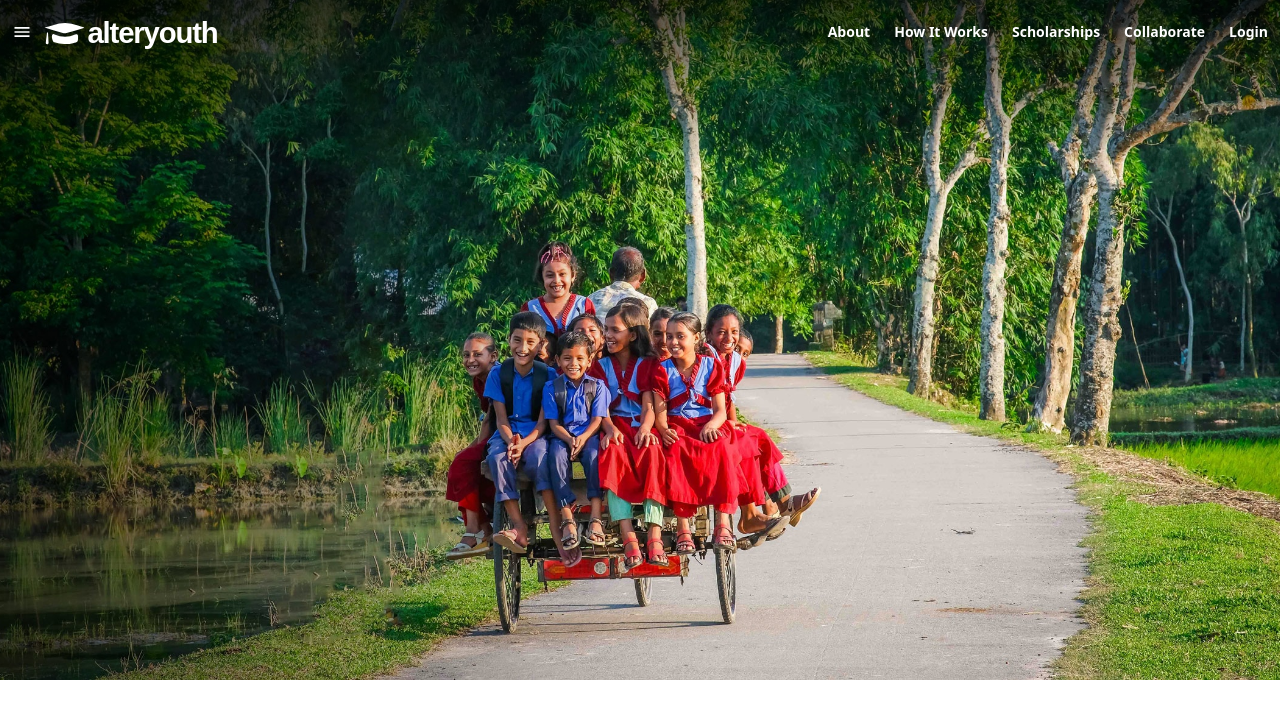
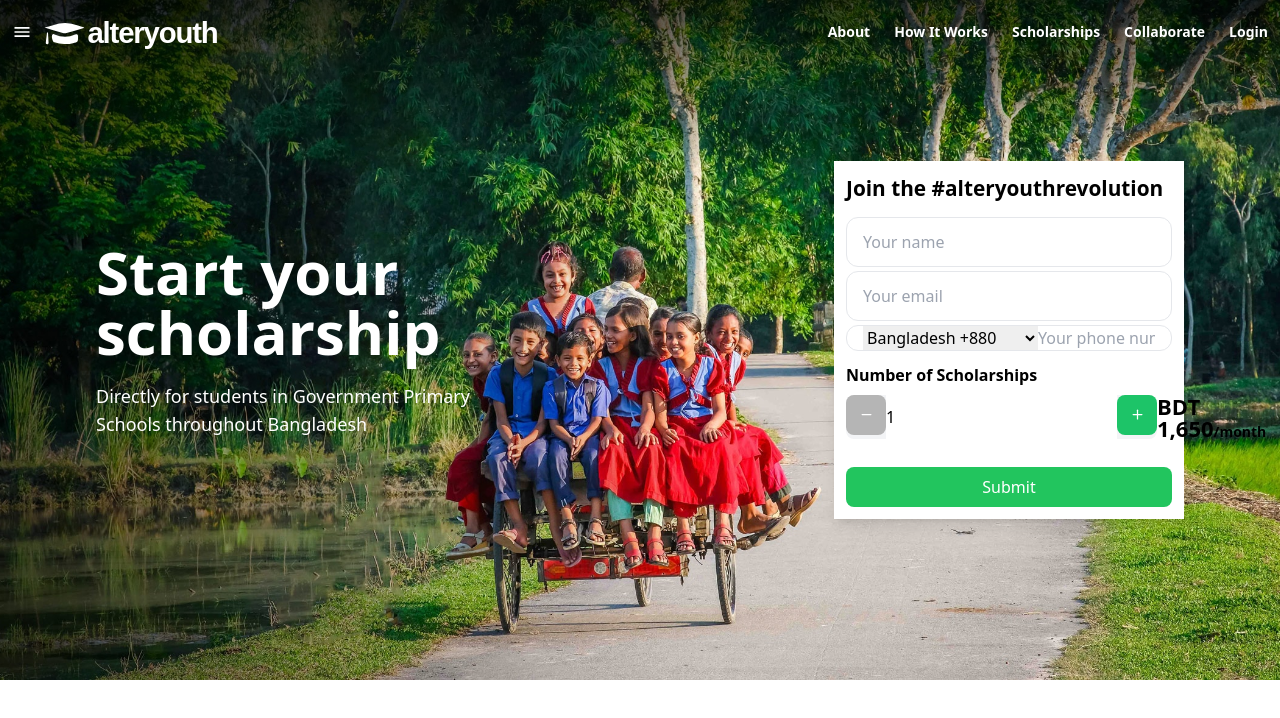
Before and after one commit to sayem499/Alter-Youth-Next, a Next.js app: page / in a window 1280 px wide. Shown: the top 718 px of the page. Built offline with nearby package versions, Linux system fonts and the light colour scheme.

Commit message:
partially added home page form and text.

```diff
--- /dev/null
+++ b/src/components/AlterYouthJoinForm.jsx
@@ -0,0 +1,135 @@
+"use client";
+
+import { useState } from "react";
+
+const JoinAlterYouthRevolution = () => {
+    const [formData, setFormData] = useState({
+        name: "",
+        email: "",
+        phone: "",
+        country: "BD", // Default country (Bangladesh)
+    });
+
+    const handleInputChange = (e) => {
+        const { name, value } = e.target;
+        setFormData((prevData) => ({
+            ...prevData,
+            [name]: value,
+        }));
+    };
+
+    const handleSubmit = (e) => {
+        e.preventDefault();
+        console.log("Form data submitted:", formData);
+        // Add submission logic here
+    };
+
+    return (
+        <div className="ay-rounded w-[350px] bg-white p-3 shadow-lg">
+            <form className="bg-white" onSubmit={handleSubmit}>
+                <h6 className="mb-3 text-[1.3rem]">
+                    <strong>Join the</strong>
+                    <strong className="text-green"> #alteryouthrevolution</strong>
+                </h6>
+                <div className="mb-3 d-grid mb-xl-4" style={{ gap: "12px" }}>
+                    <input
+                        name="name"
+                        className="ay-input mb-1 h-[50px] border border-gray px-[1rem] w-full rounded-[12px]"
+                        placeholder="Your name"
+                        value={formData.name}
+                        onChange={handleInputChange}
+                    />
+                    <input
+                        name="email"
+                        className="ay-input mb-1 h-[50px] border border-gray px-[1rem] w-full rounded-[12px]"
+                        placeholder="Your email"
+                        autoCapitalize="none"
+                        autoComplete="none"
+                        value={formData.email}
+                        onChange={handleInputChange}
+                    />
+                    <div className="flex border px-[1rem] transition-colors duration-300 rounded-[12px] border-gray">
+                        <select
+                            name="country"
+                            className="PhoneInputCountrySelect"
+                            value={formData.country}
+                            onChange={handleInputChange}
+                        >
+                            <option value="BD">Bangladesh +880</option>
+                            <option value="US">United States +1</option>
+                            <option value="IN">India +91</option>
+                            <option value="UK">United Kingdom +44</option>
+                            {/* Add other countries as needed */}
+                        </select>
+                        <input
+                            name="phone"
+                            className="w-full border-none outline-none"
+                            placeholder="Your phone number"
+                            value={formData.phone}
+                            onChange={handleInputChange}
+                        />
+                    </div>
+                </div>
+                <div>
+                    <p className="mb-2">
+                        <strong>Number of Scholarships</strong>
+                    </p>
+                    <div className="mb-4 flex justify-between">
+                        <div className="flex bg-gray-100 rounded-lg">
+                            <span className="w-10 h-10 rounded-lg flex items-center justify-center" style={{ backgroundColor: 'rgb(181, 181, 181)' }}>
+                                <svg
+                                    stroke="currentColor"
+                                    fill="none"
+                                    strokeWidth="2"
+                                    viewBox="0 0 24 24"
+                                    strokeLinecap="round"
+                                    strokeLinejoin="round"
+                                    height="15"
+                                    width="15"
+                                    xmlns="http://www.w3.org/2000/svg"
+                                    color="#ffffff"
+                                >
+                                    <line x1="5" y1="12" x2="19" y2="12"></line>
+                                </svg>
+                            </span>
+                            <input
+                                className="min-h-full min-w-[43px]"
+                                type="number"
+                                readOnly
+                                value="1"
+                            />
+                            <span className="w-10 h-10 rounded-lg flex items-center justify-center" style={{ backgroundColor: 'rgb(29, 196, 104)' }}>
+                                <svg
+                                    stroke="currentColor"
+                                    fill="none"
+                                    strokeWidth="2"
+                                    viewBox="0 0 24 24"
+                                    strokeLinecap="round"
+                                    strokeLinejoin="round"
+                                    height="15"
+                                    width="15"
+                                    xmlns="http://www.w3.org/2000/svg"
+                                    color="#ffffff"
+                                >
+                                    <line x1="12" y1="5" x2="12" y2="19"></line>
+                                    <line x1="5" y1="12" x2="19" y2="12"></line>
+                                </svg>
+                            </span>
+                        </div>
+                        <div className="flex items-end">
+                            <span className="w-fit text-[clamp(14px,_5vw,_22px)] leading-none font-bold">
+                                BDT 1,650
+                                <span className="text-[14px] leading-none">/month</span>
+                            </span>
+                        </div>
+                    </div>
+                </div>
+                <button type="submit" className="mt-3 w-full bg-green-500 text-white py-2 rounded-lg">
+                    Submit
+                </button>
+            </form>
+        </div>
+    );
+};
+
+export default JoinAlterYouthRevolution;
--- a/src/pages/index.js
+++ b/src/pages/index.js
@@ -1,6 +1,7 @@
 import Image from "next/image";
 import { Geist, Geist_Mono } from "next/font/google";
 import Navbar from "@/components/Navbar";
+import JoinAlterYouthRevolution from "@/components/AlterYouthJoinForm";
 
 const geistSans = Geist({
   variable: "--font-geist-sans",
@@ -14,21 +15,33 @@ const geistMono = Geist_Mono({
 
 export default function Home() {
   return (
-    <div
-      className={`items-center justify-items-center min-h-[200vh]`}
-    >
+    <div className={`items-center justify-items-center min-h-[200vh]`}>
       <main className="flex flex-col gap-8 row-start-2 items-center sm:items-start w-full">
-        <Navbar/>
+        <Navbar />
         <div
-          className="bg-cover bg-center w-full h-[85vh]"
+          className="bg-cover bg-center w-full h-[85vh] "
           style={{
-            backgroundImage: `linear-gradient(180deg, rgba(0, 0, 0, 0.7) 0%, hsla(0, 0%, 100%, 0) 25%, hsla(0, 0%, 100%, 0)), url("hero_pc.jpg")`
+            backgroundImage: `linear-gradient(180deg, rgba(0, 0, 0, 0.7) 0%, hsla(0, 0%, 100%, 0) 25%, hsla(0, 0%, 100%, 0)), url("hero_pc.jpg")`,
           }}
         >
+          <div className=" h-full flex max-w-screen-xl justify-between items-center px-24 mx-auto">
+            <div className="flex flex-col h-full justify-center items-start text-white">
+              <h1 className="text-6xl font-bold">
+                Start your
+                <br />
+                scholarship
+              </h1>
+              <h3 className="text-lg pt-5">
+                Directly for students in Government Primary
+                <br />
+                Schools throughout Bangladesh
+              </h3>
+            </div>
+            <JoinAlterYouthRevolution />
+          </div>
         </div>
       </main>
-      <footer className="row-start-3 flex gap-6 flex-wrap items-center justify-center">
-      </footer>
+      <footer className="row-start-3 flex gap-6 flex-wrap items-center justify-center"></footer>
     </div>
   );
 }
```
